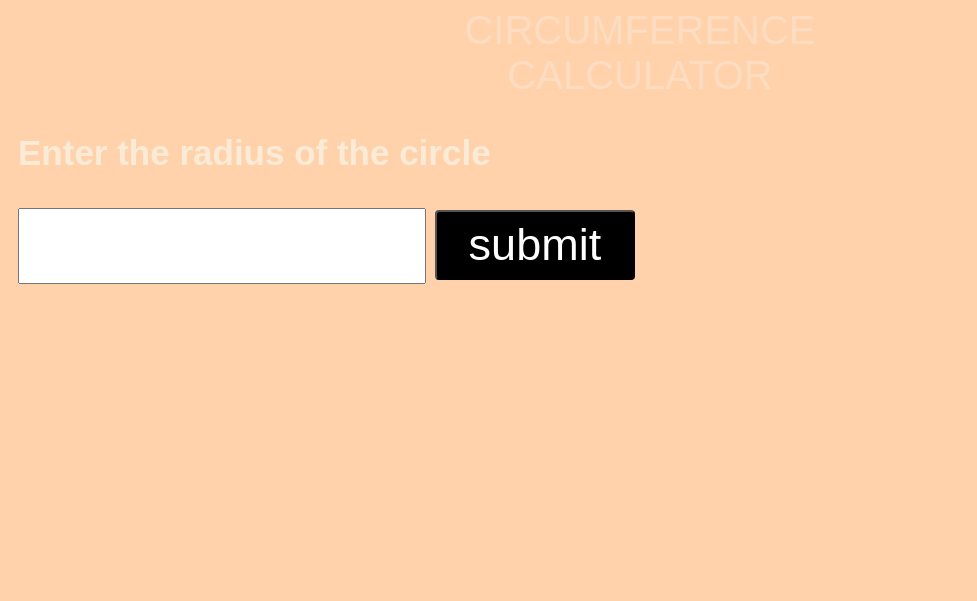
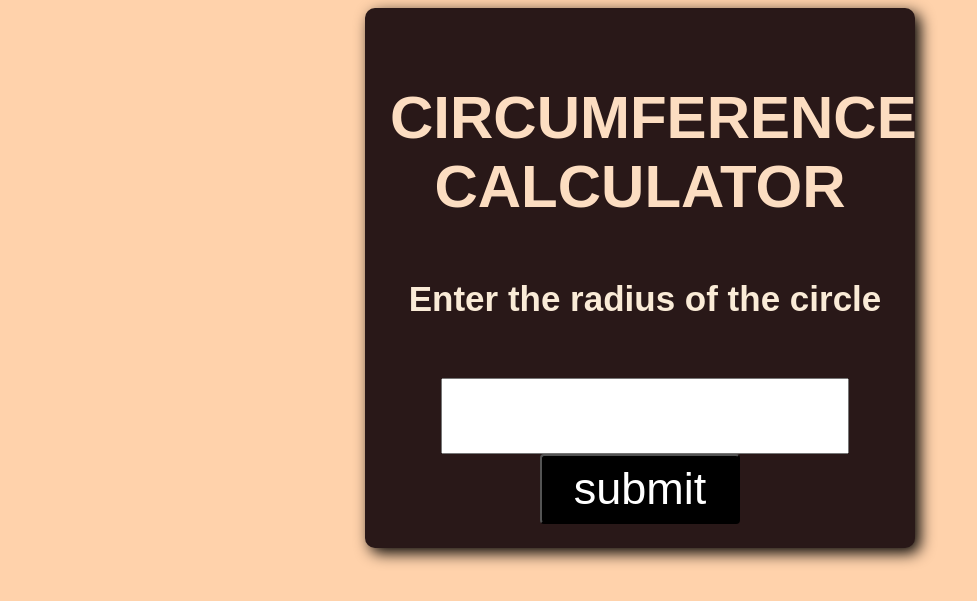
Before and after one commit to Inti-alt/temperature-converter, a plain HTML site: page radius/index.html in a window 1280 px wide. Shown: the whole page, without its empty margins (0-977 px from the left). Drawn offline with Linux system fonts and the light colour scheme.

Commit message:
Update index.html

```diff
--- a/radius/index.html
+++ b/radius/index.html
@@ -2,18 +2,19 @@
 <html lang="en">
 <head>
     <meta charset="UTF-8">
-    <meta name="viewport" content="width=device-width, initial-scale=1.0">
+    <meta name="description" content="A simple circumference finder tool to calculate the circumference of a circle based on radius or diameter.">
     <title>Circumference finder</title>
     <link rel="stylesheet" href="style.css">
 </head>
 <body>
-    <header id="myh1">CIRCUMFERENCE <br>CALCULATOR</header>
+    <div id="full">
+        <header id="myh1"><h2>CIRCUMFERENCE <br>CALCULATOR</h2></header>
 
-
-    <h3 id='radius'>Enter the radius of the circle</h3>
-    <input type="text" id="mytext">
-    <button id="submit">submit</button>
-    <h3 id="myh3"></h3>
+        <h5 id='radius'>Enter the radius of the circle</h5>
+        <input type="text" id="mytext">
+        <button id="submit">submit</button>
+        <h3 id="myh3"></h3>
+    </div>
 
 
     <script src="script.js"></script>
```
